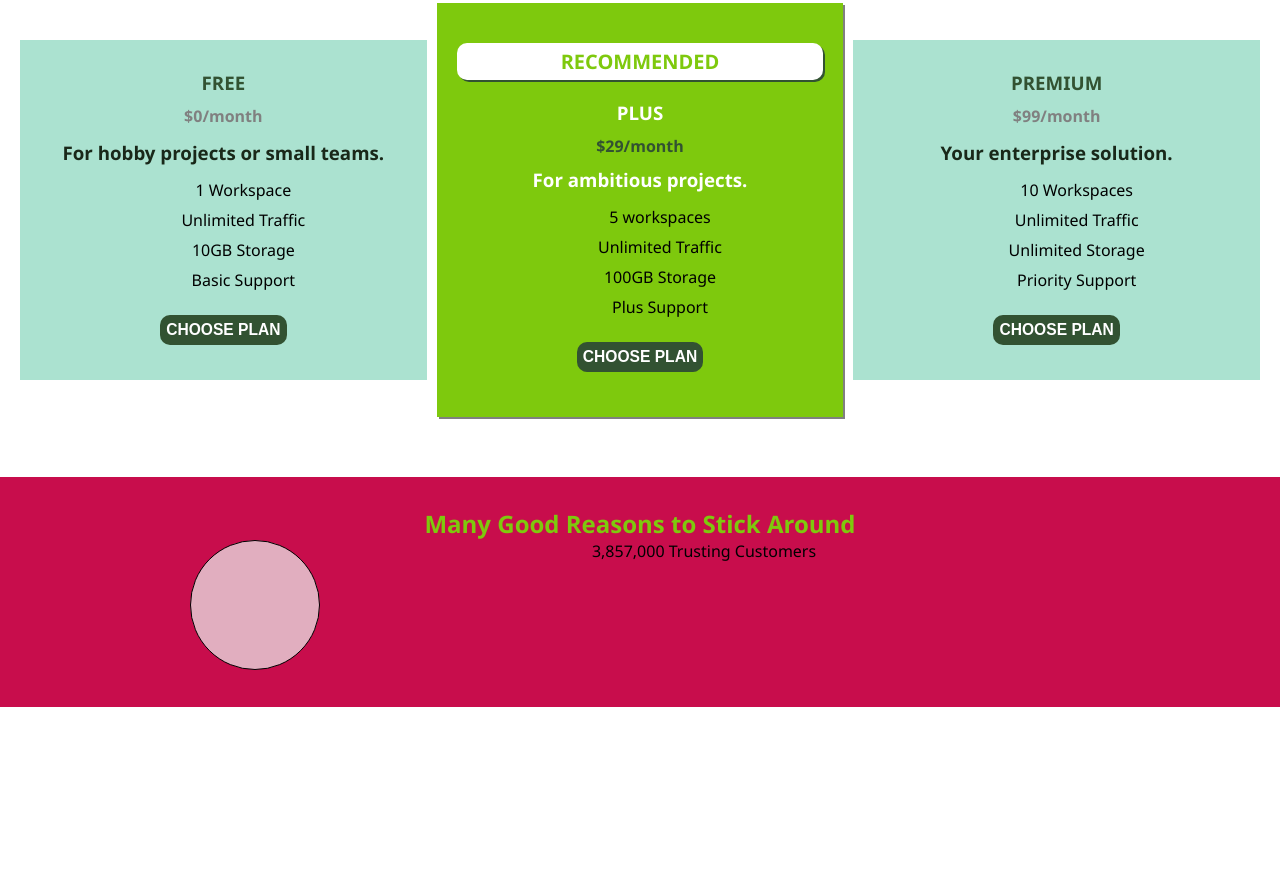
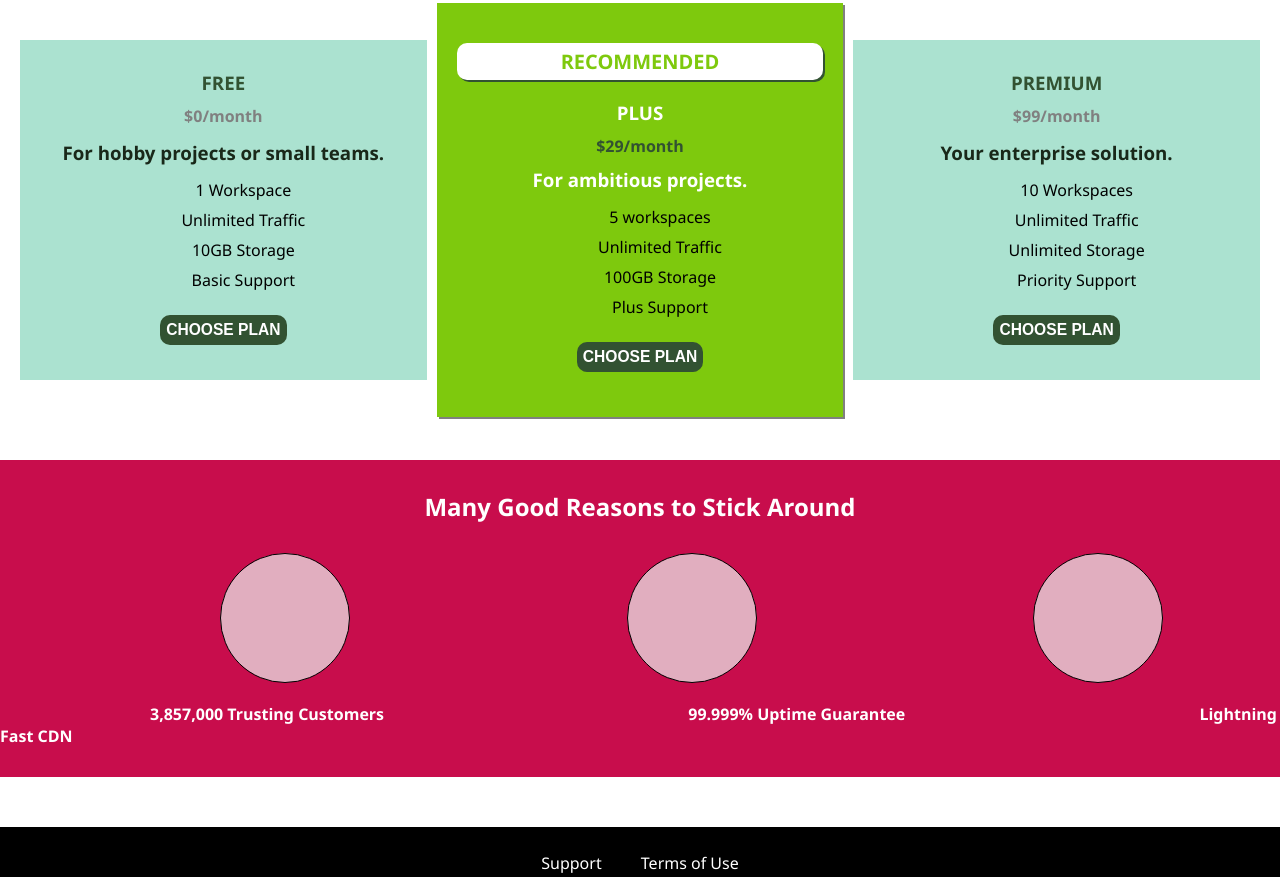
Before and after one commit to Starr-ii/project1, a plain HTML site: page index.html in a window 1280 px wide. Shown: the part 646-1523 px from the top of the page. Before the commit the page ends 1356 px from the top, so only its background shows below. Drawn offline with Linux system fonts and the light colour scheme.

Commit message:
seventh commit

```diff
--- a/index.html
+++ b/index.html
@@ -17,7 +17,7 @@
 
                 <li class="hori-items"><a href="www.packages.com">Packages</a></li>
                 <li class="hori-items"><a href="www.customers.com">Customers</a></li>
-                <li class="hori-items"><a href="default.asp">Start Hosting</a></li>
+                <li class="hori-items hosting"><a href="default.asp">Start Hosting</a></li>
 
             </ul>
         </nav>
@@ -90,24 +90,35 @@
             </div>
 
         </div>
-
+<!--
         <div class="pink-container">
             <h2>Many Good Reasons to Stick Around</h2>
             <div class="pink-circles">
                 <div class="circle"></div>
-                <p class="p1">3,857,000 Trusting Customers</p>
-            </div>
+                <p class="p1">3,857,000 Trusting Customers</p> -->
+            <!-- </div>
+              <div class="circle"></div>
+              <div class="circle"></div>
+    </div> -->
+  </div>
 
-            <!-- <p>3,857,000 Trusting Customers</p>
-     <div class="circle"></div>
-     <div class="circle"></div>
+  <div class="pink-container">
+    <h2 style="color: white;">Many Good Reasons to Stick Around</h2>
+    <div class="pink-circles">
+        <div class="circle">
+        </div>
+        <!-- <p>3,857,000 Trusting Customers</p> -->
+
+      <div class="circle"></div>
+      <div class="circle"></div>
     </div>
-  </div> -->
+    <span style="margin-left: 150px; font-family: 'Segoe UI', Tahoma, Geneva, Verdana, sans-serif; font-weight: bold; color: white;">3,857,000 Trusting Customers</span>
+    <span style="margin-left: 300px; margin-right: 200px; font-family: 'Segoe UI', Tahoma, Geneva, Verdana, sans-serif; color: white; font-weight:bold;"> 99.999% Uptime Guarantee</span>
+    <span style="margin-left: 90px; font-family: 'Segoe UI', Tahoma, Geneva, Verdana, sans-serif; font-weight: bold; color: white;">Lightning Fast CDN</span>
+</div>
 
 
-        </div>
-
-        <!-- <footer> Support   <span style="padding-left: 35px;">Terms of Use</span></footer> -->
+<footer> Support   <span style="padding-left: 35px;">Terms of Use</span></footer>
 </body>
 
 </html>
--- a/style.css
+++ b/style.css
@@ -40,7 +40,7 @@
     padding-right: 15px;
     padding-left: 15px;
     text-decoration: none;
-
+    color: black;
 }
 
 
@@ -51,36 +51,28 @@
     margin-left: 10px;
 } */
 
-/* .host{
-    height: 20px;
-    width: 20px;
-    padding-top: 5px;
-    padding-bottom: 5px;
-    margin-right: 15px;
-    margin-top: -5px;
+.hosting{
+    border-radius: 8px;
+    background-color: rgb(200, 13, 76);
+    color: white !important;
+}
 
-    border-radius: 10px;
-    background-color: rgb(200, 13, 76);
-    color: white;
-} */
+.hosting:hover{
+    background-color: white;
+}
+
 
 body{
-    /* background-image: url("/images/freedom.jpg"); */
-    /* background-repeat: no-repeat;
-    background-size: cover; */
     font-family: 'Segoe UI', Tahoma, Geneva, Verdana, sans-serif;
 }
 
 .grid-container{
     display: grid;
     grid-template-columns: 1fr 1fr 1fr;
-
     margin-top: 40px;
     column-gap: 10px;
     margin-right: 20px;
     margin-left: 20px;
-
-
 }
 
 .main-container{
@@ -171,22 +163,19 @@ h2{
 }
 
 .pink-container{
-    display: grid;
     background-color: rgb(200, 13, 76);
-    width: 100%;
-    height: 50%;
+    /* width: 100%;
+    height: 50%; */
     margin-top: 60px;
-    /* padding-bottom: 30px; */
     padding-top: 30px;
+    padding-bottom: 30px;
+    margin-bottom: 50px;
 }
 
 .pink-circles{
     display: grid;
-    grid-template-columns: auto auto auto;
-    /* padding: 30px 60px 20px 40px; */
-    padding-bottom: 40px;
-
-
+    grid-template-columns: 1fr 1fr 1fr;
+    padding: 30px 30px 20px 30px;
 }
 
 .circle{
@@ -197,22 +186,12 @@ h2{
         border: 1px solid black;
         margin-right: 40px;
         margin-left: 190px;
-
 }
 
-/* .p1{
-    display: inline-block;
-    padding-bottom: 30px;
-} */
-
-/* .pink-p{
-    padding-top: 80px;
-} */
-
 footer{
-    /* background-color: black;
+    background-color: black;
     color: white;
     height: 50px;
     text-align: center;
-    padding-top: 25px; */
+    padding-top: 25px;
 }
```
